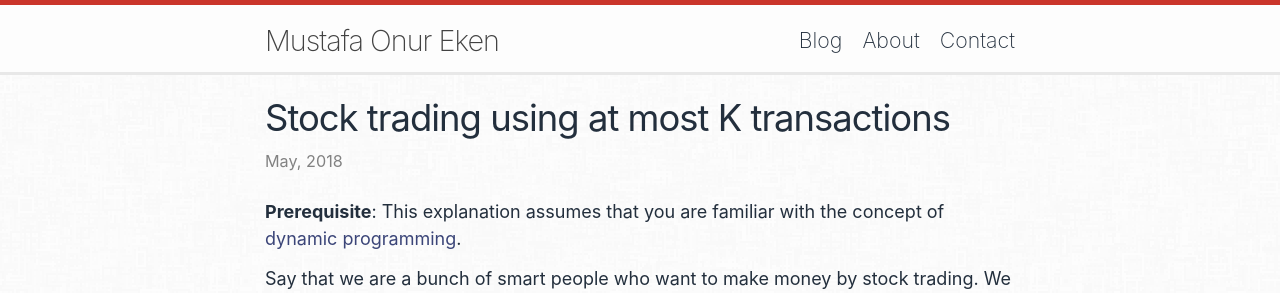
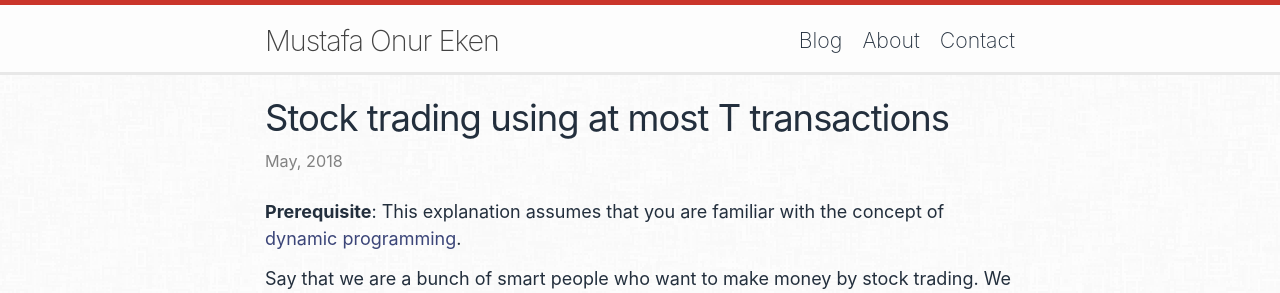
Before and after one commit to oeken/oeken.github.io, a Jekyll site: the page built from _posts/2018-04-10-stock-trading.md, in a window 1280 px wide and 900 px high. Shown: the top 293 px of the window. Built offline with Jekyll 4.4.1, drawn with Linux system fonts in a browser that asks for light colours; formulas are drawn with MathJax 3; comment, search, counter and statistics services are not loaded.

Commit message:
fixes typos

```diff
--- a/_posts/2018-04-10-stock-trading.md
+++ b/_posts/2018-04-10-stock-trading.md
@@ -1,6 +1,6 @@
 ---
 layout: post
-title:  "Stock trading using at most K transactions"
+title:  "Stock trading using at most T transactions"
 date:   2018-05-02
 comments: true
 description: A dynamic programming puzzle.
```
